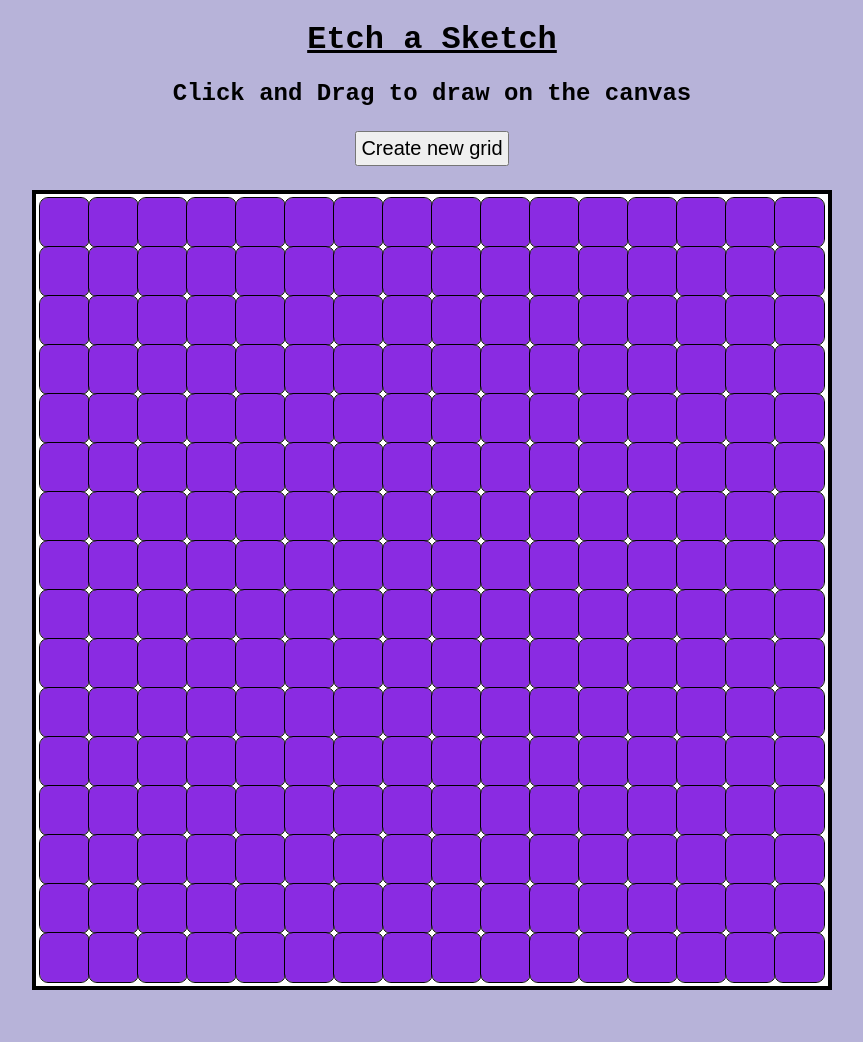
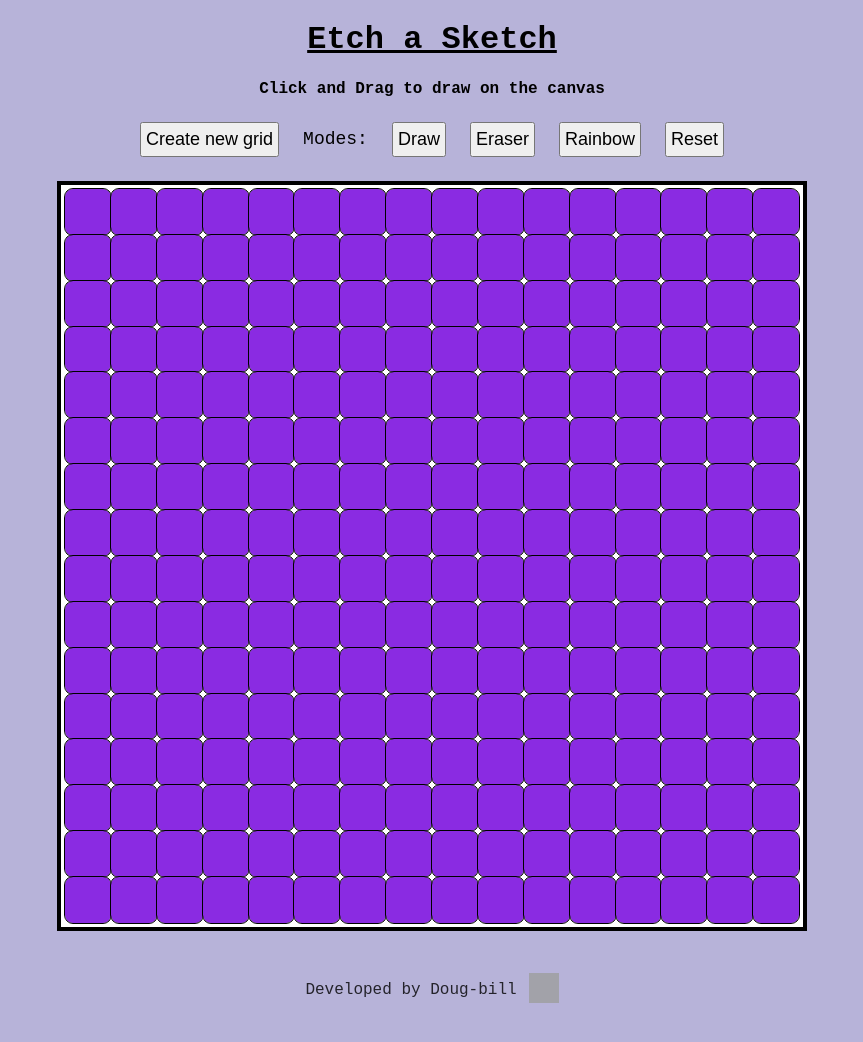
Before and after one commit to doug-bill/Etch-A-Sketch, a plain HTML site: page index.html in a window 1280 px wide. Shown: the whole page, without its empty margins (208-1071 px from the left). Before the commit the page ends 998 px from the top, so only its background shows below. Drawn offline with Linux system fonts and the light colour scheme; grey boxes are pictures that could not be loaded.

Commit message:
Version 1.1 Done
Adds

```diff
--- a/index.html
+++ b/index.html
@@ -10,8 +10,7 @@
 </head>
 <body>
     <h1>Etch a Sketch </h1>
-    <h2>Click and Drag to draw on the canvas</h2>
-
+    <h4>Click and Drag to draw on the canvas</h4>
 
 </body>
 </html>
--- a/logic.js
+++ b/logic.js
@@ -1,18 +1,56 @@
+let isDrawing = false;
+let isErasing = false;
+let isMouseDown = false;
+
+let mode = "draw";
+
 const body = document.querySelector("body");
+
 
 const labels = document.createElement("div");
 labels.classList.add("labels");
 body.appendChild(labels);
 
-const btn = document.createElement("button");
-btn.classList.add("button");
-btn.textContent = "Create new grid";
-labels.appendChild(btn);89
+const gridBtn = document.createElement("button");
+gridBtn.classList.add("button");
+gridBtn.textContent = "Create new grid";
+labels.appendChild(gridBtn);
+
+const p = document.createElement("p");
+p.classList.add("p");
+p.textContent = "Modes: ";
+labels.appendChild(p);
+
+const drawBtn = document.createElement("button");
+drawBtn.classList.add("button");
+drawBtn.textContent = "Draw";
+labels.appendChild(drawBtn);
+
+const eraserBtn = document.createElement("button");
+eraserBtn.classList.add("button");
+eraserBtn.textContent = "Eraser";
+labels.appendChild(eraserBtn);
+
+const rainbowBtn = document.createElement("button");
+rainbowBtn.classList.add("button");
+rainbowBtn.textContent = "Rainbow";
+labels.appendChild(rainbowBtn);
+
+/* const darkenBtn = document.createElement("button");
+darkenBtn.classList.add("button");
+darkenBtn.textContent = "Darken";
+labels.appendChild(darkenBtn); */
+
+const resetBtn = document.createElement("button");
+resetBtn.classList.add("button");
+resetBtn.textContent = "Reset";
+labels.appendChild(resetBtn);
 
 const container = document.createElement("div");
 container.classList.add("flex-container");
 container.style.margin = "auto";
 body.appendChild(container);
+
 
 function createGrid(num){
 
@@ -25,7 +63,7 @@ function createGrid(num){
   }
 }
 
-btn.addEventListener("click", () => {
+gridBtn.addEventListener("click", () => {
 
 let newGrid = parseInt(window.prompt("Choose a grid size from 1 - 100:"));
 
@@ -38,33 +76,110 @@ let newGrid = parseInt(window.prompt("Choose a grid size from 1 - 100:"));
 
 createGrid(16);
 
-let isDrawing = false;
+
+// Drawing/Erasing/Painting Logic -----------
+
+drawBtn.addEventListener("click", () => {
+  mode = "draw";
+});
+
+eraserBtn.addEventListener("click", () => {
+  mode = "erase";
+});
+
+rainbowBtn.addEventListener("click",() =>{
+  mode = "rainbow";
+});
+
+/* darkenBtn.addEventListener("click", () => {
+  mode = "darken";
+  LightenDarkenColor("40e0d0", -10);
+  console.log(LightenDarkenColor("40e0d0", -10));
+});
+ */
+resetBtn.addEventListener("click",() => {
+
+container.innerHTML = "";
+createGrid(16);
+
+});
 
 container.addEventListener("mousedown" ,(event) => {
 
-  isDrawing = true;
-  if (event.target.classList.contains("col") && isDrawing == true) {
-      event.target.style.backgroundColor = "turquoise";
+ isMouseDown = true;
 
-      container.addEventListener("mouseover" , (event)=>{
+   if (!event.target.classList.contains("col")) return;
 
-       if (event.target.classList.contains("col") && isDrawing == true) {
-        event.target.style.backgroundColor = "turquoise";
-      }});
+    if(mode === "draw"){
+      event.target.style.backgroundColor ="turquoise";
+    }
 
-  }});
+    else if(mode === "rainbow"){
+    event.target.style.backgroundColor = "rgb(" +
+    Math.floor(Math.random() * 255) + "," +
+    Math.floor(Math.random() * 255) + "," +
+    Math.floor(Math.random() * 255) + ")";
 
-body.addEventListener("mouseup", event => {
-    isDrawing = false;
+    }/*
+    else if (mode === "darken"){
+    const newColor = LightenDarkenColor("40e0d0", -10);
+      event.target.style.backgroundColor = "#"+ {newColor};
+
+    } */
+
+    else if(mode === "erase"){
+      event.target.style.backgroundColor ="blueviolet";
+    }
 });
 
 
-// for the Raibow --- try testing HSLV
-/*   const cell = event.target;
-  if (!cell.classList.contains("col")) return;
+body.addEventListener("mouseup", event => {
+    isMouseDown = false;
+});
 
-  cell.style.backgroundColor = "rgb(" +
+
+ container.addEventListener("mouseover" , (event)=>{
+
+  if(!isMouseDown) return;
+  if(!event.target.classList.contains("col")) return;
+
+  if (mode === "draw"){
+     event.target.style.backgroundColor = "turquoise";
+  }
+  else if(mode === "rainbow"){
+
+    event.target.style.backgroundColor = "rgb(" +
     Math.floor(Math.random() * 255) + "," +
     Math.floor(Math.random() * 255) + "," +
     Math.floor(Math.random() * 255) + ")";
- */
+  }
+
+  else if (mode === "erase"){
+   event.target.style.backgroundColor = "blueviolet";
+  }
+
+});
+
+// FOOTER with github link
+
+const footer = document.createElement("footer");
+footer.classList.add("footer");
+footer.classList.add("a");
+footer.href = "https://github.com/doug-bill";
+footer.textContent = "Developed by Doug-bill";
+body.appendChild(footer);
+
+
+const githubLink = document.createElement("a");
+githubLink.href = "https://github.com/doug-bill";
+githubLink.target = "_blank";
+githubLink.rel = "noopener noreferrer";
+
+// Logo do GitHub
+const githubLogo = document.createElement("img");
+githubLogo.src = "https://cdn.jsdelivr.net/gh/devicons/devicon/icons/github/github-original.svg";
+githubLogo.alt = "GitHub Logo";
+githubLogo.classList.add("github-logo");
+
+githubLink.appendChild(githubLogo);
+footer.appendChild(githubLink);
--- a/style.css
+++ b/style.css
@@ -22,14 +22,36 @@ h1{
   text-decoration: underline;
 }
 
-h2{
+h4{
 text-align: center;
+}
+
+.labels{
+  display: flex;
+  justify-content: center;
+  align-items: center;
+  margin-top: 24px;
+  margin-bottom: 24px;
+  height: 35px;
+}
+
+p{
+  font-size: 18px;
+  margin: 0 12px;
+}
+
+.button{
+  height: 35px;
+  padding: 4px;
+  font-size: 18px;
+  margin: 0 12px;
 }
 
 .flex-container{
   box-sizing: border-box;
-  width: 800px;
-  height: 800px;
+  pointer-events: none;
+  width: 750px;
+  height: 750px;
   margin: 0 auto;
   border: 4px solid black;
   background-color: white;
@@ -41,10 +63,11 @@ text-align: center;
 
 .col{
   flex: 0 0 auto;
+  pointer-events: auto;
   box-sizing: border-box;
   flex-grow:1;
   outline: 1px solid black;
-  background-color: blueviolet;
+  background-color: #8a2be2;
   border-radius:8px;
   opacity:100%;
 }
@@ -54,25 +77,37 @@ text-align: center;
   background-color: tomato;
 }
 
-.labels{
+.footer {
   display: flex;
+  align-items: center;
   justify-content: center;
-  margin-top: 24px;
-  margin-bottom: 24px;
+  margin: 32px auto;
+
+  padding: 10px;
+  text-align: center;
+  opacity: 0.8;
 
 }
 
-.input{
+.footer a {
+  text-decoration: underline;
 
-  height: 30px;
-  width: 60px;
-  font-size: 24px;
-  margin: 0 16px;
 }
 
-.button{
-  height: 35px;
-  padding: 4px;
-  font-size: 20px;
-  margin: 0 16px;
+.github-logo {
+  width: 30px;
+  height: 30px;
+  margin-left: 12px;
+  transition: transform .2s ease, opacity .2s ease;
 }
+
+.github-logo:hover {
+  transform: rotate(360deg) scale(1.2);
+  transition: transform 0.6s ease;
+}
+
+
+/*
+Turquoise color 64, 224, 208
+#40e0d0
+*/
```
